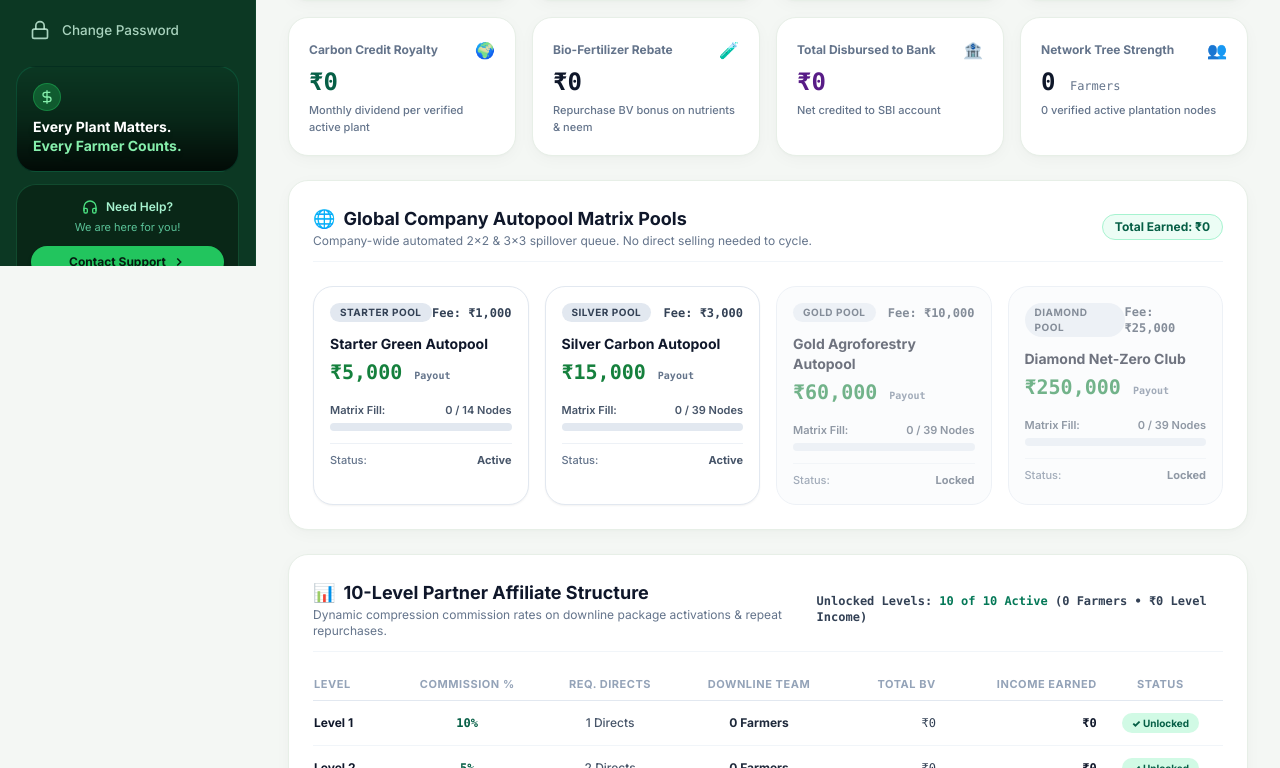
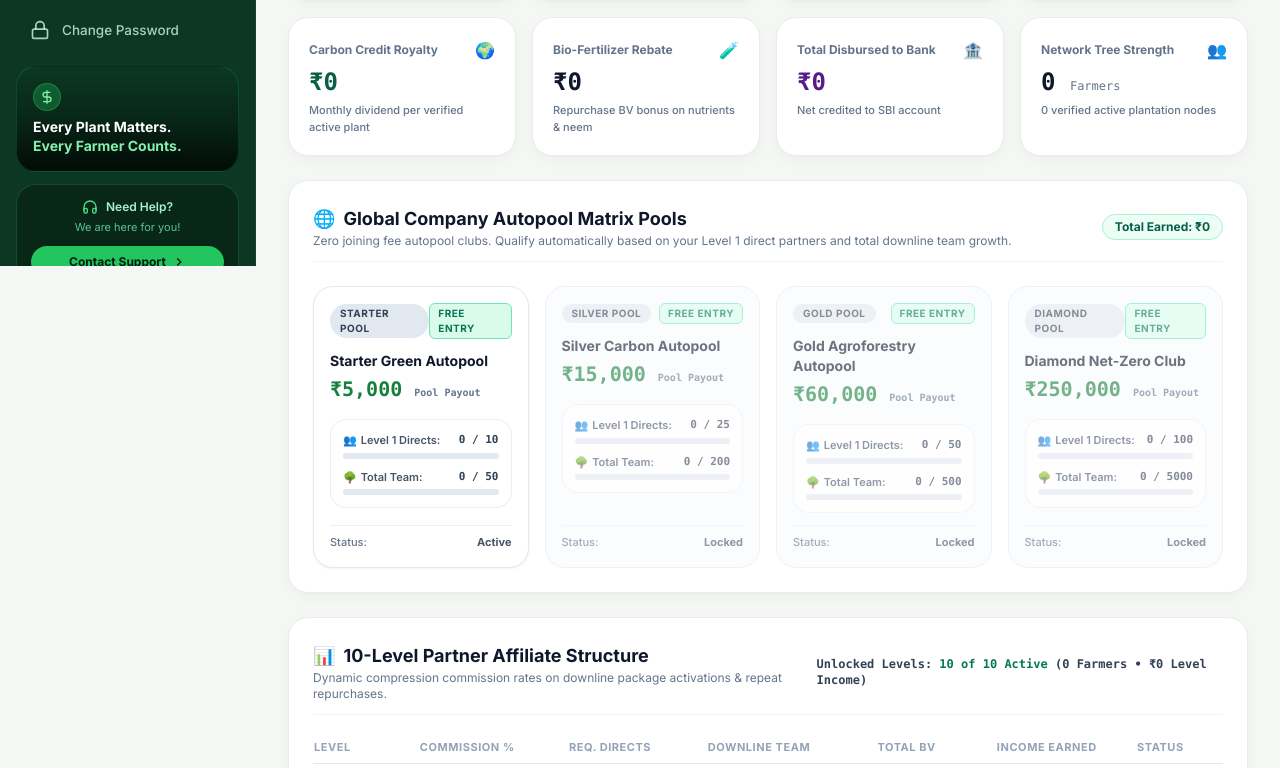
Before and after one commit to asutosdew/carbonova, an Angular app: page /income in a window 1280 px wide. Shown: the part 534-1302 px from the top of the page. Built offline with nearby package versions, Linux system fonts and the light colour scheme; no server answers; grey boxes are pictures that could not be loaded.

Commit message:
feat(income): update autopool matrix to zero-fee structure with level 1 and total member criteria

```diff
--- a/src/app/models/income.model.ts
+++ b/src/app/models/income.model.ts
@@ -40,12 +40,13 @@ export interface AutopoolTier {
   id: string;
   name: string;
   badge: string;
-  entryFee: number;
-  level1Members: number; // e.g. 2 or 3
-  level2Members: number; // e.g. 4 or 9
-  level3Members: number;
-  totalMembers: number;
-  currentMembers: number;
+  entryFee?: number; // 0 (No Joining Fee - Free Entry)
+  requiredLevel1Members: number; // 10, 25, 50, 100
+  requiredTotalMembers: number;  // 50, 200, 500, 5000
+  currentLevel1Members: number;
+  currentTotalMembers: number;
+  level1ProgressPercentage?: number;
+  totalMembersProgressPercentage?: number;
   poolPayout: number;
   status: 'Active' | 'Completed' | 'Locked' | 'In-Progress';
   reEntryBonus?: number;
--- a/src/app/pages/income/income.component.html
+++ b/src/app/pages/income/income.component.html
@@ -133,7 +133,7 @@
           <span>🌐</span>
           <span>Global Company Autopool Matrix Pools</span>
         </h3>
-        <p class="text-xs text-slate-500">Company-wide automated 2x2 & 3x3 spillover queue. No direct selling needed to cycle.</p>
+        <p class="text-xs text-slate-500">Zero joining fee autopool clubs. Qualify automatically based on your Level 1 direct partners and total downline team growth.</p>
       </div>
       <span class="text-xs font-bold text-emerald-800 bg-emerald-50 px-3 py-1 rounded-full border border-emerald-200">
         Total Earned: ₹{{ incomeService.breakdown().autopoolIncome.toLocaleString() }}
@@ -141,38 +141,66 @@
     </div>
 
     <div class="grid grid-cols-1 md:grid-cols-2 lg:grid-cols-4 gap-4">
-      @for (pool of incomeService.autopoolTiers(); track pool.id) {
-        <div [class]="pool.status === 'Completed' ? 'p-4 rounded-2xl bg-emerald-50/70 border-2 border-emerald-400/80 shadow-sm relative overflow-hidden'
-                    : pool.status === 'In-Progress' ? 'p-4 rounded-2xl bg-amber-50/70 border-2 border-amber-400 shadow-sm relative overflow-hidden'
-                    : pool.status === 'Active' ? 'p-4 rounded-2xl bg-white border border-slate-200 shadow-sm'
-                    : 'p-4 rounded-2xl bg-slate-50 border border-slate-200 opacity-60'">
+      @for (pool of autopoolTiers(); track pool.id) {
+        <div [class]="pool.status === 'Completed' ? 'p-4 rounded-2xl bg-emerald-50/70 border-2 border-emerald-400/80 shadow-sm relative overflow-hidden flex flex-col justify-between'
+                    : pool.status === 'In-Progress' ? 'p-4 rounded-2xl bg-amber-50/70 border-2 border-amber-400 shadow-sm relative overflow-hidden flex flex-col justify-between'
+                    : pool.status === 'Active' ? 'p-4 rounded-2xl bg-white border border-slate-200 shadow-sm flex flex-col justify-between'
+                    : 'p-4 rounded-2xl bg-slate-50 border border-slate-200 opacity-60 flex flex-col justify-between'">
 
+          <div>
             <div class="flex items-center justify-between mb-3">
               <span [class]="pool.status === 'Completed' ? 'px-2.5 py-0.5 rounded-full text-[10px] font-black uppercase tracking-wider bg-emerald-200 text-emerald-900'
                            : pool.status === 'In-Progress' ? 'px-2.5 py-0.5 rounded-full text-[10px] font-black uppercase tracking-wider bg-amber-200 text-amber-900'
                            : 'px-2.5 py-0.5 rounded-full text-[10px] font-black uppercase tracking-wider bg-slate-200 text-slate-700'">
                 {{ pool.badge }} Pool
               </span>
-            <span class="text-xs font-mono font-bold text-slate-700">Fee: ₹{{ pool.entryFee.toLocaleString() }}</span>
+              <span class="text-[10px] font-bold uppercase tracking-wider text-emerald-700 bg-emerald-100/80 px-2 py-0.5 rounded-md border border-emerald-300">
+                Free Entry
+              </span>
             </div>
 
             <h4 class="font-black text-slate-900 text-sm mb-1">{{ pool.name }}</h4>
             <div class="text-xl font-black text-[#15803d] font-mono mb-3">
-            ₹{{ pool.poolPayout.toLocaleString() }} <span class="text-[10px] font-semibold text-slate-500">Payout</span>
+              ₹{{ pool.poolPayout.toLocaleString() }} <span class="text-[10px] font-semibold text-slate-500">Pool Payout</span>
             </div>
 
-          <!-- Progress Bar -->
-          <div class="space-y-1 mb-3">
-            <div class="flex justify-between text-[11px] text-slate-600 font-semibold">
-              <span>Matrix Fill:</span>
-              <span>{{ pool.currentMembers }} / {{ pool.totalMembers }} Nodes</span>
+            <!-- Dual Criteria Requirements -->
+            <div class="space-y-2.5 mb-3 bg-white/80 rounded-xl p-3 border border-slate-200/70">
+              <!-- Req 1: Level 1 Directs -->
+              <div class="space-y-1">
+                <div class="flex justify-between text-[11px]">
+                  <span class="text-slate-600 font-semibold flex items-center gap-1">
+                    <span>👥</span> Level 1 Directs:
+                  </span>
+                  <span class="font-mono font-bold" [class.text-emerald-700]="pool.currentLevel1Members >= pool.requiredLevel1Members" [class.text-slate-700]="pool.currentLevel1Members < pool.requiredLevel1Members">
+                    {{ pool.currentLevel1Members }} / {{ pool.requiredLevel1Members }}
+                  </span>
                 </div>
-            <div class="h-2 w-full bg-slate-200 rounded-full overflow-hidden">
-              <div class="h-full bg-[#16a34a] rounded-full transition-all duration-500" [style.width.%]="pool.progressPercentage"></div>
+                <div class="h-1.5 w-full bg-slate-200 rounded-full overflow-hidden">
+                  <div class="h-full bg-emerald-600 rounded-full transition-all duration-500"
+                       [style.width.%]="pool.level1ProgressPercentage"></div>
                 </div>
               </div>
 
-          <div class="flex items-center justify-between text-[11px] pt-2 border-t border-slate-200/60 font-medium">
+              <!-- Req 2: Total Team Members -->
+              <div class="space-y-1">
+                <div class="flex justify-between text-[11px]">
+                  <span class="text-slate-600 font-semibold flex items-center gap-1">
+                    <span>🌳</span> Total Team:
+                  </span>
+                  <span class="font-mono font-bold" [class.text-emerald-700]="pool.currentTotalMembers >= pool.requiredTotalMembers" [class.text-slate-700]="pool.currentTotalMembers < pool.requiredTotalMembers">
+                    {{ pool.currentTotalMembers }} / {{ pool.requiredTotalMembers }}
+                  </span>
+                </div>
+                <div class="h-1.5 w-full bg-slate-200 rounded-full overflow-hidden">
+                  <div class="h-full bg-[#16a34a] rounded-full transition-all duration-500"
+                       [style.width.%]="pool.totalMembersProgressPercentage"></div>
+                </div>
+              </div>
+            </div>
+          </div>
+
+          <div class="flex items-center justify-between text-[11px] pt-2 border-t border-slate-200/60 font-medium mt-auto">
             <span class="text-slate-500">Status:</span>
             <strong [class]="pool.status === 'Completed' ? 'text-emerald-700' : pool.status === 'In-Progress' ? 'text-amber-700' : 'text-slate-600'">
               {{ pool.status }}
--- a/src/app/pages/income/income.component.ts
+++ b/src/app/pages/income/income.component.ts
@@ -1,11 +1,11 @@
-import { Component, inject, signal } from '@angular/core';
+import { Component, inject, signal, computed } from '@angular/core';
 import { CommonModule } from '@angular/common';
 import { FormsModule } from '@angular/forms';
 import { IncomeService } from '../../services/income.service';
 import { FarmerService } from '../../services/farmer.service';
 import { TeamService } from '../../services/team.service';
 import { WithdrawalModalComponent } from '../../components/withdrawal-modal/withdrawal-modal.component';
-import { IncomeType, LevelCommissionRate, IncomeTransaction } from '../../models/income.model';
+import { IncomeType, LevelCommissionRate, IncomeTransaction, AutopoolTier } from '../../models/income.model';
 import { PaginationComponent } from '../../components/pagination/pagination.component';
 
 @Component({
@@ -22,6 +22,47 @@ export class IncomeComponent {
 
   readonly showWithdrawalModal = signal(false);
   readonly selectedFilter = signal<'ALL' | IncomeType>('ALL');
+
+  // Dynamically compute Autopool tiers progress based on live team stats (Zero Joining Fee, Dual Qualification)
+  readonly autopoolTiers = computed<AutopoolTier[]>(() => {
+    const stats = this.teamService.teamStats();
+    const directCount = stats.totalDirects;
+    const teamCount = stats.totalDownlineTeam;
+    const rawTiers = this.incomeService.autopoolTiers();
+
+    return rawTiers.map((pool, index, arr) => {
+      const l1Req = pool.requiredLevel1Members;
+      const totalReq = pool.requiredTotalMembers;
+      const l1Cur = directCount;
+      const totalCur = teamCount;
+
+      const l1Pct = Math.min(100, Math.round((l1Cur / l1Req) * 100));
+      const totalPct = Math.min(100, Math.round((totalCur / totalReq) * 100));
+      const overallPct = Math.min(100, Math.round(((Math.min(1, l1Cur / l1Req) + Math.min(1, totalCur / totalReq)) / 2) * 100));
+
+      const isCompleted = l1Cur >= l1Req && totalCur >= totalReq;
+      const prevCompleted = index === 0 || (l1Cur >= arr[index - 1].requiredLevel1Members && totalCur >= arr[index - 1].requiredTotalMembers);
+
+      let status: 'Completed' | 'In-Progress' | 'Active' | 'Locked' = 'Locked';
+      if (isCompleted) {
+        status = 'Completed';
+      } else if (prevCompleted) {
+        status = (l1Cur > 0 || totalCur > 0) ? 'In-Progress' : 'Active';
+      } else {
+        status = 'Locked';
+      }
+
+      return {
+        ...pool,
+        currentLevel1Members: l1Cur,
+        currentTotalMembers: totalCur,
+        level1ProgressPercentage: l1Pct,
+        totalMembersProgressPercentage: totalPct,
+        progressPercentage: overallPct,
+        status
+      };
+    });
+  });
 
   // Pagination for 10-Level Table
   readonly levelPage = signal<number>(1);
--- a/src/app/services/income.service.ts
+++ b/src/app/services/income.service.ts
@@ -35,66 +35,70 @@ export class IncomeService {
     { level: 10, percentage: 0.5, requiredDirects: 10, unlocked: true, teamCount: 0, businessVolume: 0, totalIncomeEarned: 0 }
   ]);
 
-  // Autopool Tiers (Strictly initialized with 0 progress)
+  // Autopool Tiers (Zero Joining Fee, Qualified by Level 1 & Total Downline Team)
   readonly autopoolTiers = signal<AutopoolTier[]>([
     {
       id: 'AP-1',
       name: 'Starter Green Autopool',
       badge: 'Starter',
-      entryFee: 1000,
-      level1Members: 2,
-      level2Members: 4,
-      level3Members: 8,
-      totalMembers: 14,
-      currentMembers: 0,
+      entryFee: 0,
+      requiredLevel1Members: 10,
+      requiredTotalMembers: 50,
+      currentLevel1Members: 0,
+      currentTotalMembers: 0,
+      level1ProgressPercentage: 0,
+      totalMembersProgressPercentage: 0,
       poolPayout: 5000,
       status: 'Active',
-      reEntryBonus: 1000,
+      reEntryBonus: 0,
       progressPercentage: 0
     },
     {
       id: 'AP-2',
       name: 'Silver Carbon Autopool',
       badge: 'Silver',
-      entryFee: 3000,
-      level1Members: 3,
-      level2Members: 9,
-      level3Members: 27,
-      totalMembers: 39,
-      currentMembers: 0,
+      entryFee: 0,
+      requiredLevel1Members: 25,
+      requiredTotalMembers: 200,
+      currentLevel1Members: 0,
+      currentTotalMembers: 0,
+      level1ProgressPercentage: 0,
+      totalMembersProgressPercentage: 0,
       poolPayout: 15000,
-      status: 'Active',
-      reEntryBonus: 3000,
+      status: 'Locked',
+      reEntryBonus: 0,
       progressPercentage: 0
     },
     {
       id: 'AP-3',
       name: 'Gold Agroforestry Autopool',
       badge: 'Gold',
-      entryFee: 10000,
-      level1Members: 3,
-      level2Members: 9,
-      level3Members: 27,
-      totalMembers: 39,
-      currentMembers: 0,
+      entryFee: 0,
+      requiredLevel1Members: 50,
+      requiredTotalMembers: 500,
+      currentLevel1Members: 0,
+      currentTotalMembers: 0,
+      level1ProgressPercentage: 0,
+      totalMembersProgressPercentage: 0,
       poolPayout: 60000,
       status: 'Locked',
-      reEntryBonus: 10000,
+      reEntryBonus: 0,
       progressPercentage: 0
     },
     {
       id: 'AP-4',
       name: 'Diamond Net-Zero Club',
       badge: 'Diamond',
-      entryFee: 25000,
-      level1Members: 3,
-      level2Members: 9,
-      level3Members: 27,
-      totalMembers: 39,
-      currentMembers: 0,
+      entryFee: 0,
+      requiredLevel1Members: 100,
+      requiredTotalMembers: 5000,
+      currentLevel1Members: 0,
+      currentTotalMembers: 0,
+      level1ProgressPercentage: 0,
+      totalMembersProgressPercentage: 0,
       poolPayout: 250000,
       status: 'Locked',
-      reEntryBonus: 25000,
+      reEntryBonus: 0,
       progressPercentage: 0
     }
   ]);
```
Lines whose indentation alone changed are shown as unchanged.
